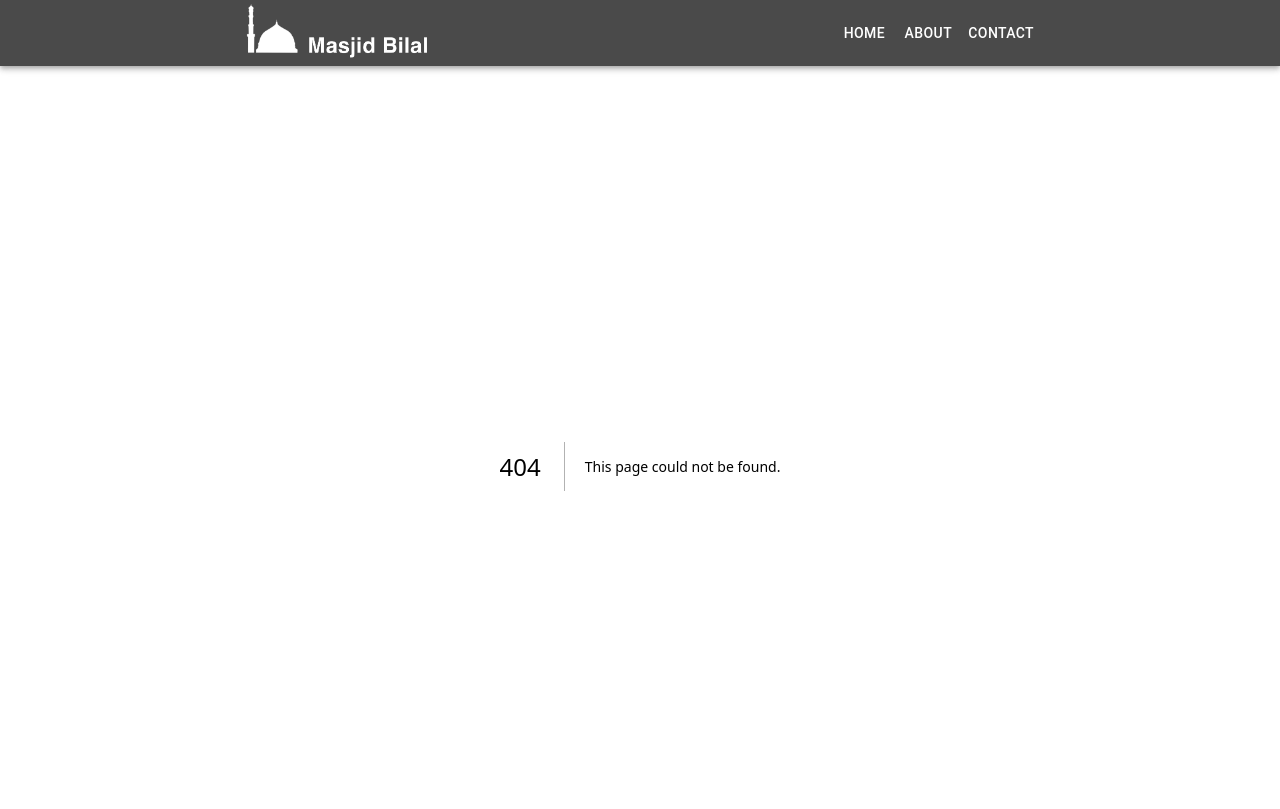
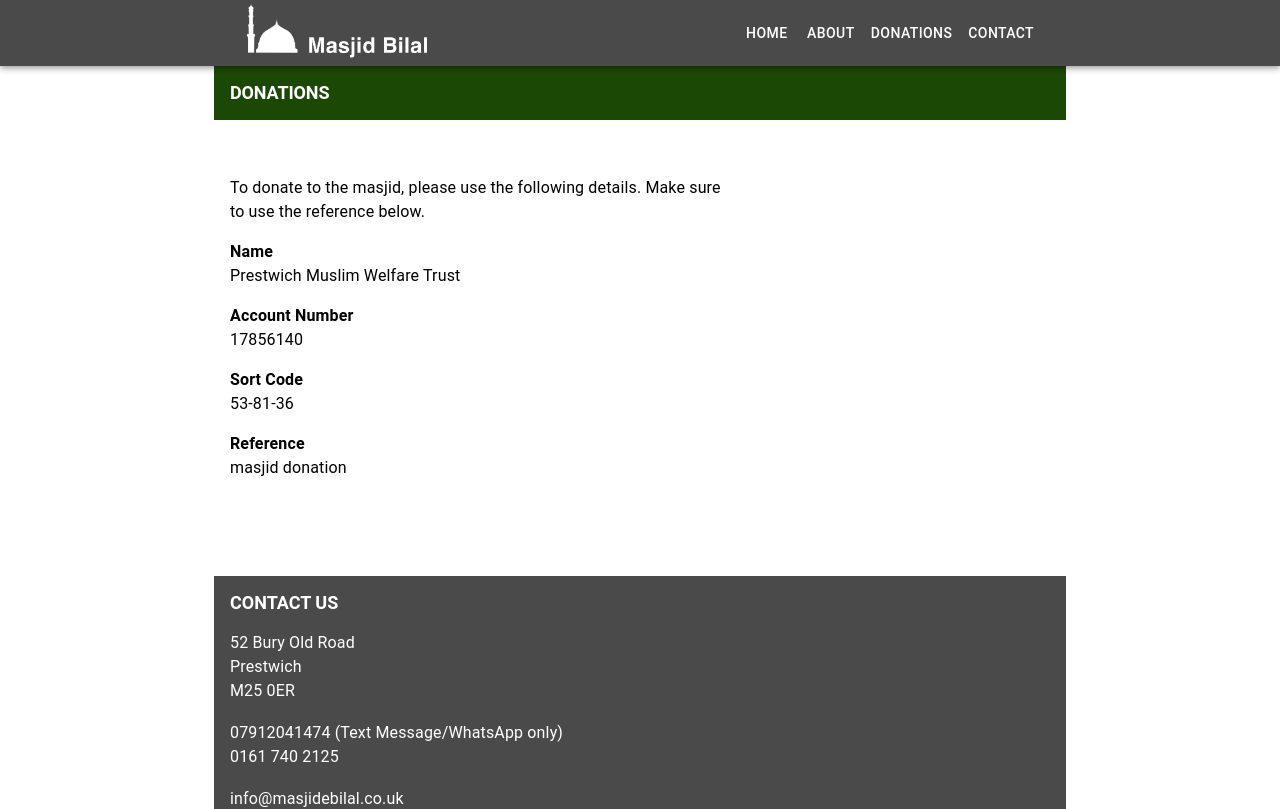
Before and after one commit to adam-ali/masjid-bilal, a Next.js app: page /donations in a window 1280 px wide. Before the commit this address had no page. Shown: the top 809 px of the page. Built offline with nearby package versions, Linux system fonts and the light colour scheme.

Commit message:
feat: add donations page

```diff
--- a/components/Home/Hero/Hero.tsx
+++ b/components/Home/Hero/Hero.tsx
@@ -2,23 +2,37 @@
 import { Box } from '@mui/system'
 // import './Hero.css'
 // import MasjideBilal from '../../../public/MasjideBilal.png'
-import { Typography } from '@mui/material'
+import { Button, Typography } from '@mui/material'
+import { HandCoins } from 'lucide-react'
+import { useRouter } from 'next/router'
 
-type Props = {}
 
-const Hero = (props: Props) => {
-  const Hadith = `Abu Huraira reported that the Prophet (ﷺ), said, “Whoever goes to the mosque in the morning and evening, Allah will prepare for him a place in Paradise for every morning and evening.” [Bukhari and Muslim] `
+const Hadith = `Abu Huraira reported that the Prophet (ﷺ), said, “Whoever goes to the mosque in the morning and evening, Allah will prepare for him a place in Paradise for every morning and evening.” [Bukhari and Muslim] `
+const Hero = () => {
+  const router = useRouter()
+
   return (
     <>
       <Box sx={{ bgcolor: '#1b4805', height: '300px', overflow: 'hidden' }}>
         <div className="relative w-full	h-full">
           <img src="/mBilal.png" className="M-bilal-img" />
+
           <Typography
             variant="body2"
             className="bottom-2.5 absolute px-2 py-1 text-center"
             style={{ backgroundColor: '#cef2d8' }}
           >
             {Hadith}
+
+            <Button
+              variant='contained'
+              disableTouchRipple
+              onClick={() => router.push('donations')}
+              color='secondary'
+              endIcon={<HandCoins />}
+            >
+              Donate to the Masjid
+            </Button>
           </Typography>
         </div>
       </Box>
--- a/components/Home/SalahTimes/SalahTimes.tsx
+++ b/components/Home/SalahTimes/SalahTimes.tsx
@@ -41,10 +41,12 @@
 })
 const rows = [
   { salah: 'Fajr', start: todaysData?.Fajar, jamaat: todaysData?.fajarJamaat },
+  { salah: 'Sunrise', start: todaysData?.Sunrise, jamaat: '' },
   { salah: 'Zuhur', start: todaysData?.Zuhar, jamaat: todaysData?.zuharJamaat },
   { salah: 'Asar', start: todaysData?.Asar, jamaat: todaysData?.asarJamaat },
   { salah: 'Maghrib', start: todaysData?.maghribJamaat, jamaat: todaysData?.maghribJamaat },
-  { salah: 'Isha', start: todaysData?.Isha, jamaat: todaysData?.ishaJamaat }
+  { salah: 'Isha', start: todaysData?.Isha, jamaat: todaysData?.ishaJamaat },
+
 ]
 
 const SalahTimes = (props: Props) => {
@@ -84,13 +86,13 @@
         <div>
           <Typography variant="h2">First Jummah</Typography>
           <Typography variant="body1">
-            Bayaan 12:00pm <br /> Salah 12:30pm
+            Bayaan 1:00pm <br /> Salah 1:30pm
           </Typography>
         </div>
         <div>
           <Typography variant="h2">Second Jummah</Typography>
           <Typography variant="body1">
-            Bayaan 1:00pm <br /> Salah 1:30pm
+            Bayaan 2:00pm <br /> Salah 2:30pm
           </Typography>
         </div>
       </Box>
@@ -106,7 +108,8 @@
         <Table align="center" sx={{ px: 0 }} aria-label="Salah table">
           <TableHead>
             <TableRow>
-              <TableCell></TableCell>
+              <TableCell>
+              </TableCell>
               <TableCell>
                 <Typography sx={{ fontWeight: 'bold' }} align="right" variant="h6">
                   Start
@@ -137,7 +140,7 @@
             ))}
           </TableBody>
         </Table>
-        <Button className="" onClick={() => router.push('prayer-times')}>
+        <Button className="" variant='text' color='secondary' onClick={() => router.push('prayer-times')}>
           See Full Prayer Time Table
         </Button>
       </Box>
--- a/components/MainLayout/AppBar/AppBar.tsx
+++ b/components/MainLayout/AppBar/AppBar.tsx
@@ -29,7 +29,8 @@
 const navItems = [
   { name: 'Home', route: '/' },
   { name: 'About', route: 'about' },
-  { name: 'Contact', route: 'contact' }
+  { name: 'Donations', route: 'donations' },
+  { name: 'Contact', route: 'contact' },
 ]
 
 export default function DrawerAppBar(props: Props) {
--- a/package.json
+++ b/package.json
@@ -17,6 +17,8 @@
     "@types/react": "^18.0.24",
     "@types/react-dom": "^18.0.8",
     "eslint-config-next": "^13.0.6",
+    "lucide": "^0.363.0",
+    "lucide-react": "^0.363.0",
     "next": "^13.0.6",
     "react": "^18.2.0",
     "react-dom": "^18.2.0"
--- a/pages/_app.tsx
+++ b/pages/_app.tsx
@@ -10,6 +10,11 @@
 function MyApp({ Component, pageProps }: AppProps) {
   return (
     <>
+      <link rel="icon" href="/mosque.ico" />
+      <link
+        rel="apple-touch-icon"
+        href="/mosque.ico"
+      />
       <Script strategy="afterInteractive" async src="https://www.googletagmanager.com/gtag/js?id=G-2VPES8G3LQ" />
       <Script id="google-analytics" strategy="afterInteractive">
         {`
--- a/pages/_document.tsx
+++ b/pages/_document.tsx
@@ -1,15 +1,14 @@
 import { Html, Main, Head, NextScript } from 'next/document'
 import React from 'react'
 
-type Props = {}
-
-function _head({}: Props) {
+function _head() {
   return (
     <Html lang="en">
       <Head>
         <meta name="description" content="Masjid Bilal Prestiwch prayer times" />
         <meta name="viewport" content="width=device-width, initial-scale=1"></meta>
         <link rel="icon" href="/mosque.ico" />
+
       </Head>
       <body>
         {/* <script async defer crossOrigin="anonymous" src="https://connect.facebook.net/en_US/sdk.js"></script> */}
--- /dev/null
+++ b/pages/donations.tsx
@@ -0,0 +1,40 @@
+import { Box, Typography } from '@mui/material'
+import React from 'react'
+
+
+function BankDetail({ title, subtitle }: { title: string, subtitle: string }) {
+  return (
+    <>
+      <Typography fontWeight={'bold'}>
+        {title}
+      </Typography>
+
+      <Typography variant='body1' marginBottom={2}>
+        {subtitle}
+      </Typography>
+    </>
+  )
+}
+
+export default function donations() {
+  return (
+    <>
+
+      <Box sx={{ bgcolor: 'secondary.main', display: 'flex', mb: 0, justifyContent: 'space-between', p: '16px' }}>
+        <Typography color={'white'} sx={{ fontWeight: 'bold' }} variant="h2">
+          DONATIONS
+        </Typography>
+      </Box>
+      <Box sx={{ p: '16px' }}>
+        <Box gap={2} marginTop={5} maxWidth={'500px'}>
+          <Typography marginBottom={2}>To donate to the masjid, please use the following details. Make sure to use the reference below.   </Typography>
+
+          <BankDetail title='Name' subtitle={'Prestwich Muslim Welfare Trust'} />
+          <BankDetail title='Account Number' subtitle={'17856140'} />
+          <BankDetail title='Sort Code' subtitle={'53-81-36'} />
+          <BankDetail title='Reference' subtitle={'masjid donation '} />
+        </Box>
+      </Box >
+    </>
+  )
+}
```
Also changed, not shown: assets/MasjideBilal.png (deleted), 1 other file (tests, documents, lock files or other folders).
